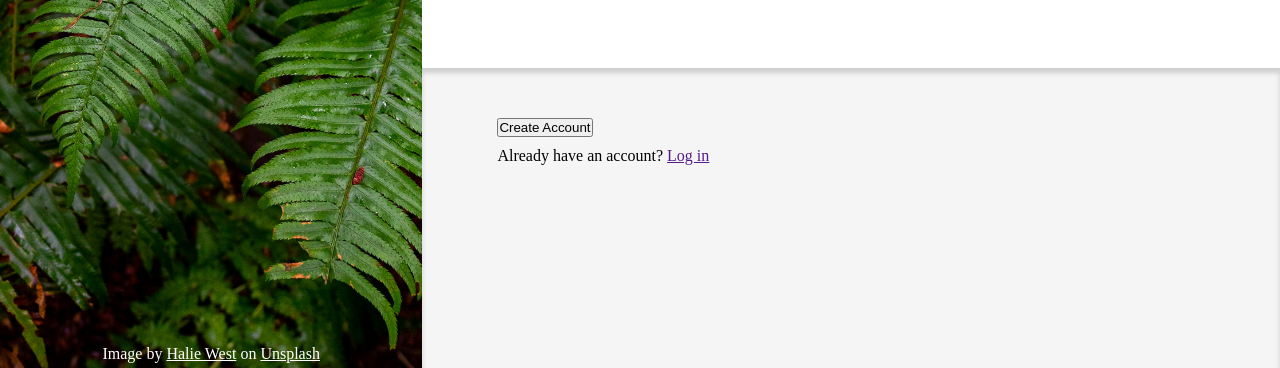
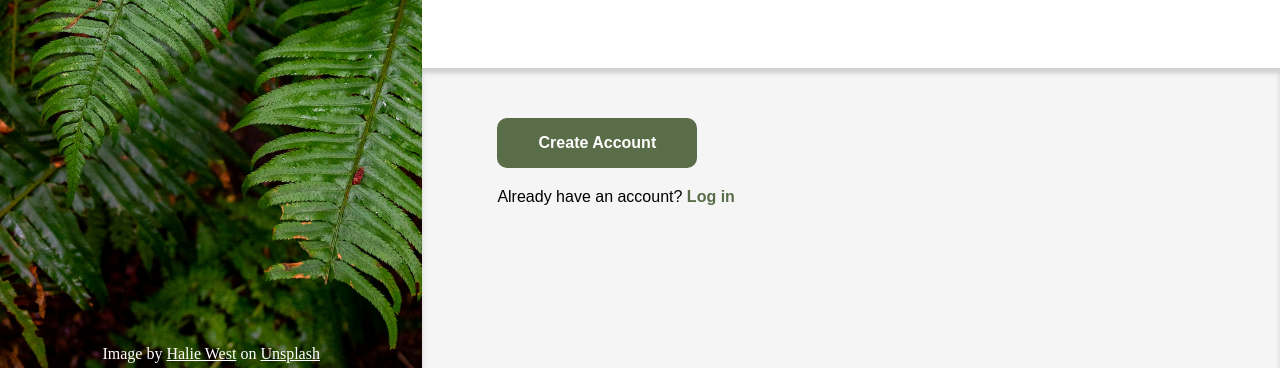
Before and after one commit to cwilso28/sign-up_form, a plain HTML site: page index.html in a window 1280 px wide. Shown: the part 432-800 px from the top of the page. Drawn offline with Linux system fonts and the light colour scheme.

Commit message:
Format submission section style
The "Create Account" and log in link should be a color similar to the
banner image and spaced away from the edges like the hero section.

```diff
--- a/index.html
+++ b/index.html
@@ -20,7 +20,7 @@
       <div id="form-section">
       </div>
       <div id="submission-section">
-        <button>Create Account</button>
+        <button type="button">Create Account</button>
         <p>Already have an account? <a href="">Log in</a></p>
       </div>
     </div>
--- a/stylesheet.css
+++ b/stylesheet.css
@@ -123,5 +123,28 @@ body {
 }
 
 #submission-section p {
-  margin-top: 10px;
+  margin-top: 20px;
+  font-family: sans-serif;
 }
+
+button {
+  background-color: rgb(89, 109, 72);
+  color: white;
+  width: 200px;
+  height: 50px;
+  border: none;
+  border-radius: 10px;
+  font-family: sans-serif;
+  font-size: 1em;
+  font-weight: bold;
+}
+
+button:active {
+  background-color: rgb(60, 73, 49);
+}
+
+#submission-section p a {
+  text-decoration: none;
+  font-weight: bold;
+  color: rgb(89, 109, 72);
+}
```
